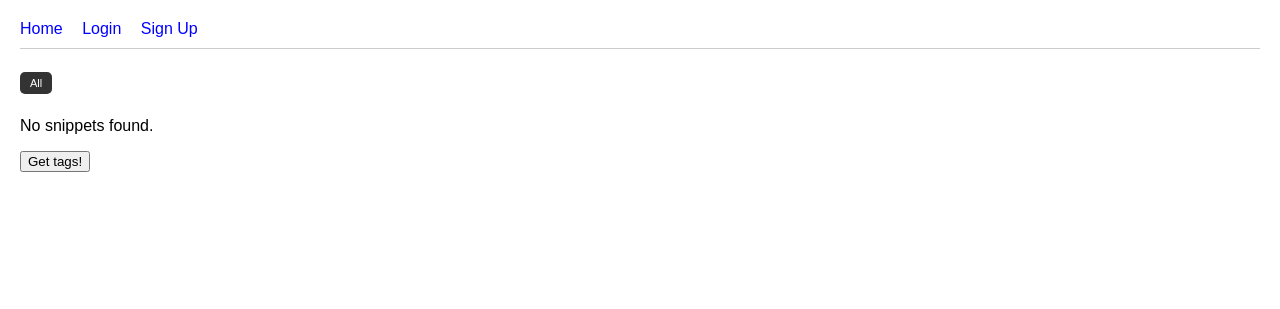
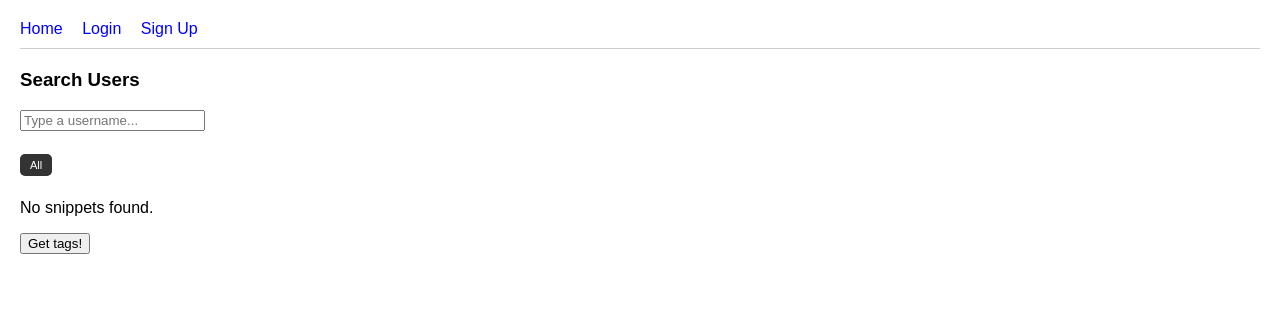
Before and after one commit to just-termuser/snipex, a Django app: page / in a window 1280 px wide. Shown: the top 309 px of the page. Run offline with Django 5.2, Linux system fonts and the light colour scheme; data that the repository does not hold is empty.

Commit message:
feat: add search

```diff
--- a/snippets/urls.py
+++ b/snippets/urls.py
@@ -9,4 +9,6 @@ urlpatterns = [
     path("add/", views.add_snippet, name="add_snippet"),
     path("favorites/<int:snippet_id>/", views.toggle_favorite, name="toggle_favorite"),
     path("favorites/", views.favorites, name="favorites"),
+    path("search-users/", views.search_users, name="search_users"),
+    path("user/<str:username>/", views.user_profile, name="user_profile"),
 ]
--- a/snippets/views.py
+++ b/snippets/views.py
@@ -1,7 +1,9 @@
 from django.shortcuts import render, redirect, get_object_or_404
 from django.http import HttpResponse
 from django.contrib.auth.decorators import login_required
-from .models import Category, Snippet, Tag, Language
+
+import users
+from .models import Category, Snippet, Tag, Language, User
 
 def home(request):
     context = {
@@ -81,3 +83,21 @@ def favorites(request):
         "snippets": Snippet.objects.filter(favorites=request.user),
     }
     return render(request, "snippets/favorites.html", context)
+
+def search_users(request):
+    search_text = request.GET.get("q", "")
+    if search_text:
+        users = User.objects.filter(username__icontains=search_text)[:10]
+    else:
+        users = User.objects.none()
+
+    return render(request, "snippets/partials/search_results.html", {"users": users})
+
+def user_profile(request, username):
+    user = get_object_or_404(User, username=username)
+    snippets = Snippet.objects.filter(user=user, is_public=True)
+    context = {
+        "user_profile": user,
+        "snippets": snippets,
+    }
+    return render(request, "snippets/user_profile.html", context)
--- a/templates/snippets/home.html
+++ b/templates/snippets/home.html
@@ -1,6 +1,16 @@
 {% extends "base.html" %}
 
 {% block content %}
+<div class="search-box" style="margin-bottom: 20px;">
+    <h3>Search Users</h3>
+    <input type="text" name="q"
+        hx-get="{% url 'search_users' %}"
+        hx-trigger="keyup changed delay:500ms"
+        hx-target="#search-results"
+        placeholder="Type a username...">
+
+    <div id="search-results"></div>
+</div>
 <div id="board">
     {% include "snippets/partials/snippets_board.html" %}
 
```
Also changed, not shown: templates/snippets/partials/search_results.html (added, +9 -0 lines), templates/snippets/user_profile.html (added, +19 -0 lines).
